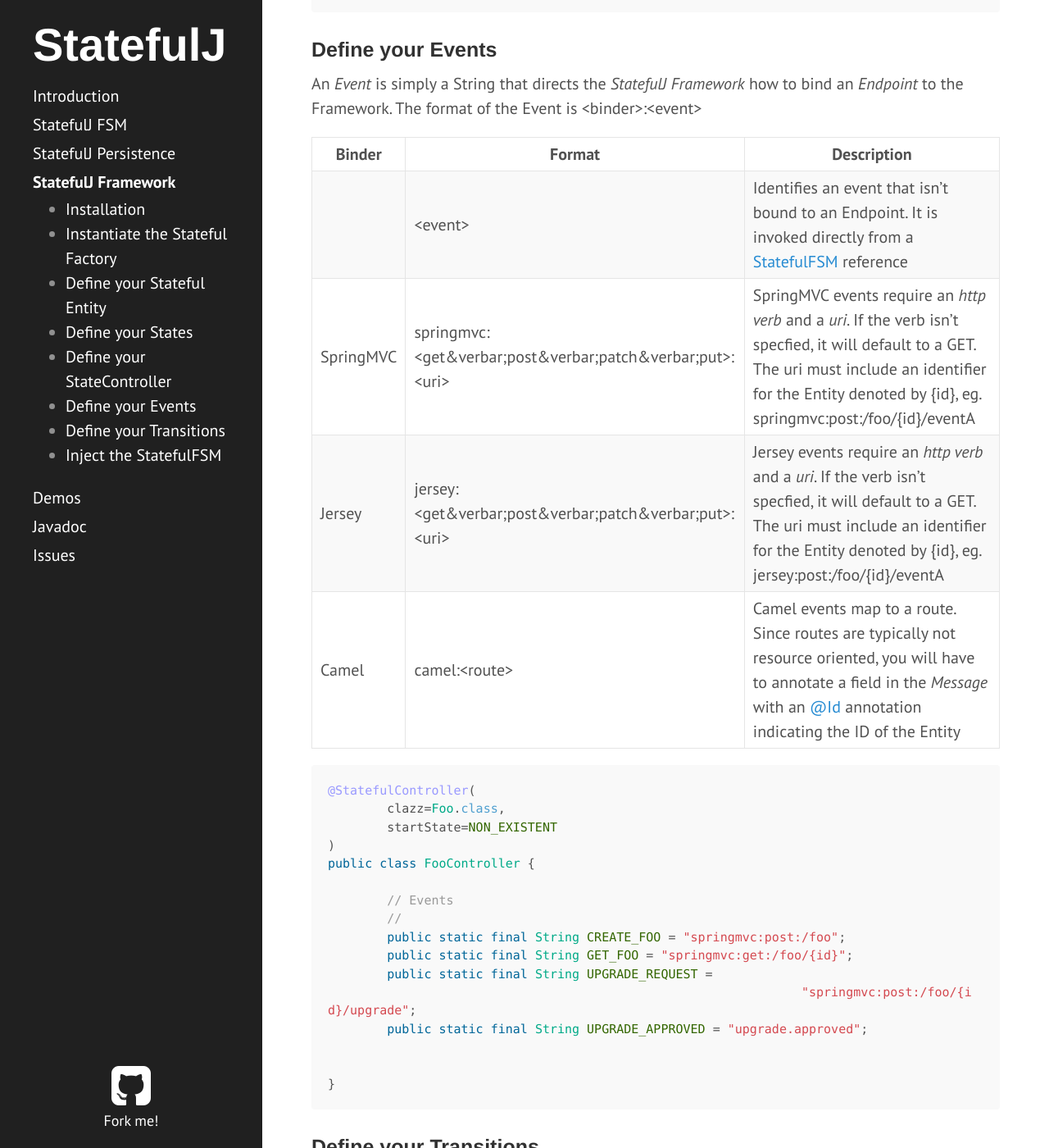
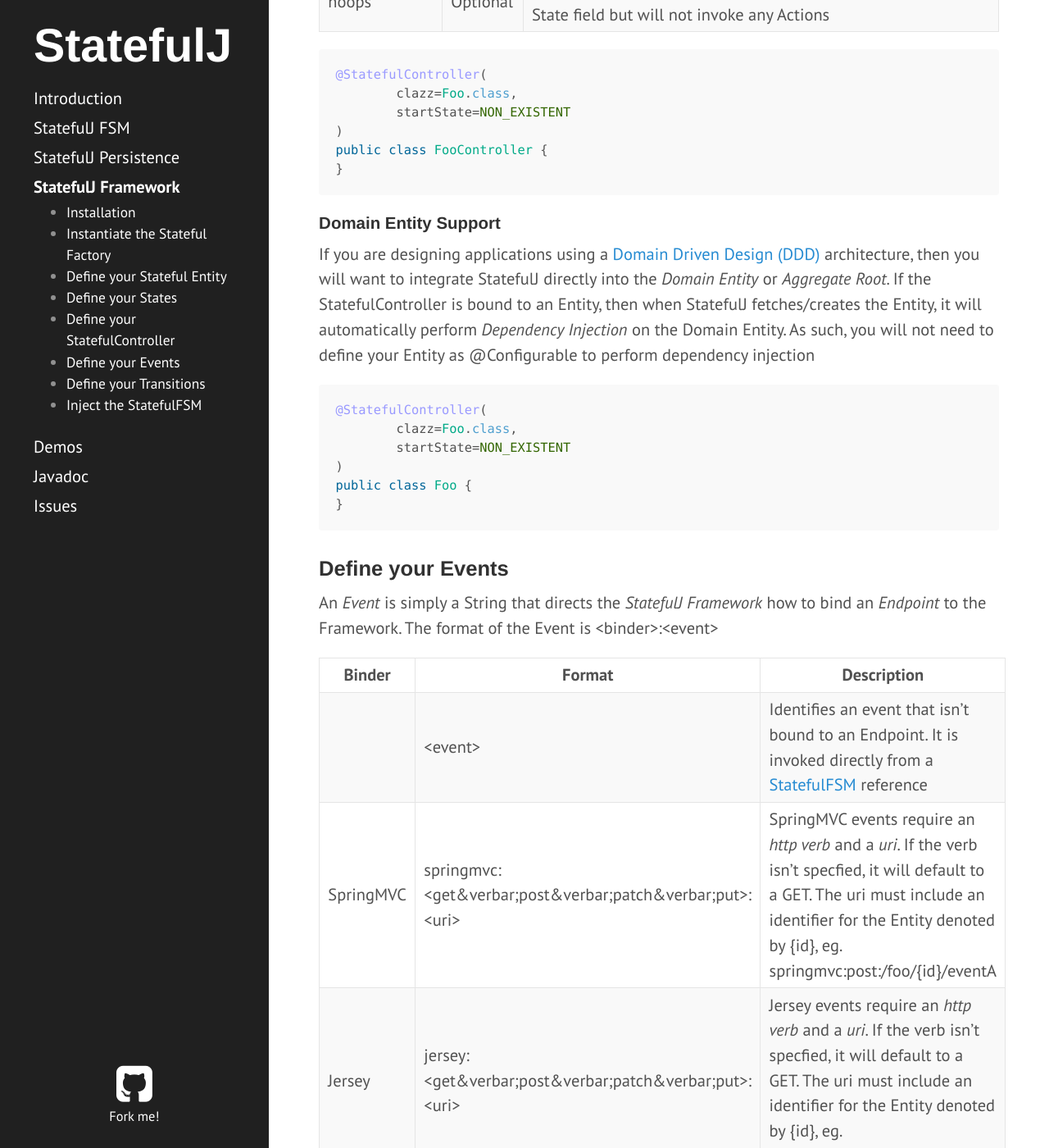
Before and after one commit to statefulj/statefulj, a Jekyll site: the page built from framework.md, in a window 1280 px wide and 1400 px high, scrolled down 6731 px. Shown: the whole window at 82% size. Built offline with Jekyll 4.4.1, drawn with Linux system fonts in a browser that asks for light colours; Markdown is read by kramdown in place of the engine named in the settings; some of the changed text lies outside the part shown.

Commit message:
Further documentation improvements

````diff
--- a/_config.yml
+++ b/_config.yml
@@ -12,12 +12,12 @@ relative_permalinks: true
 title:            StatefulJ
 tagline:          ''
 description:      'State Machines made easy'
-url:              http://hyde.getpoole.com
+url:              http://statefulj.org
 baseurl:          /
 
 author:
-  name:           'Mark Otto'
-  url:            https://twitter.com/mdo
+  name:           'Andrew Hall'
+  url:            https://twitter.com/developfwd
 
 paginate:         5
 
@@ -25,4 +25,4 @@ paginate:         5
 version:          0.9
 
 github:
-  repo:           https://github.com/poole/hyde
+  repo:           https://github.com/statefulj
--- a/_includes/sidebar.html
+++ b/_includes/sidebar.html
@@ -45,7 +45,7 @@
 		 	<li><a href="/framework#instantiate-stateful-factory">Instantiate the Stateful Factory</a></li>
 		 	<li><a href="/framework#define-your-stateful-entity">Define your Stateful Entity</a></li>
 			<li><a href="/framework#define-your-states">Define your States</a></li>
-			<li><a href="/framework#define-your-controller">Define your StateController</a></li>
+			<li><a href="/framework#define-your-controller">Define your StatefulController</a></li>
 			<li><a href="/framework#define-your-events">Define your Events</a></li>
 			<li><a href="/framework#define-your-transitions">Define your Transitions</a></li>
 			<li><a href="/framework#inject-stateful-fsm">Inject the StatefulFSM</a></li>
--- a/framework.md
+++ b/framework.md
@@ -244,6 +244,19 @@ public class FooController {
 }
 ```
 
+#### Domain Entity Support
+
+If you are designing applications using a [Domain Driven Design (DDD)](http://en.wikipedia.org/wiki/Domain-driven_design) architecture, then you will want to integrate StatefulJ directly into the *Domain Entity* or *Aggregate Root*.  If the StatefulController is bound to an Entity, then when StatefulJ fetches/creates the Entity, it will automatically perform *Dependency Injection* on the Domain Entity.  As such, you will not need to define your Entity as @Configurable to perform dependency injection
+
+```java
+@StatefulController(
+	clazz=Foo.class,
+	startState=NON_EXISTENT
+)
+public class Foo {
+}
+```
+
 ### <a name="define-your-events"></a> Define your Events
 
 An *Event* is simply a String that directs the *StatefulJ Framework* how to bind an *Endpoint* to the Framework.  The format of the Event is &lt;binder&gt;:&lt;event&gt;
@@ -268,7 +281,9 @@ public class FooController {
 	public static final String GET_FOO = "springmvc:get:/foo/{id}";
 	public static final String UPGRADE_REQUEST =
 								"springmvc:post:/foo/{id}/upgrade";
+								"springmvc:post:/foo/{id}/upgrade";
 	public static final String UPGRADE_APPROVED = "upgrade.approved";
+	public static final String SUBSCRIPTION_REVOKED = "camel:vm:subscription.revoked";
 
 
 }
@@ -286,14 +301,16 @@ In the *Stateful Framework*, a Transition is a method in the *Stateful Controlle
 | event		| &lt;event&gt;				 	| A String that defines the [Event](#define-your-events) |
 | to		| &lt;state&gt;&nbsp;or&nbsp;&ast;	| The "to" State. If left blank or the state is "&ast;", then there is no change from the current state |
 
-When a Transition is invoked, the *StatefulJ Framework* will invoke the associated method.  The first two parameters are always:
+When a Transition is invoked, the *StatefulJ Framework* will invoke the associated method.  If the StatefulController is a Controller, then the first two parameters of the method are always:
 
 1. Stateful Entity
 2. The Event
 
-When the Stateful Framework binds the Endpoint, it will read all the Annotations on the method and all the Parameters after the StatefulEntity and Event and propagate to the Endpoint.  So, can define your  Transition with the parameters and annotations would normally would for the Endpoint.
+When the Stateful Framework binds the Endpoint, it will read all the Annotations on the method and all the Parameters after the StatefulEntity and
+Event and propagate to the Endpoint.  So, can define your  Transition with the parameters and annotations would normally would for the Endpoint.
 
-**Note:** If your method returns a String, and that String is prefixed with **event:**, then the return value will be treated as Event and re-propagated.
+**Note:** If your method returns a String, and that String is prefixed with **event:** then
+the return value will be treated as Event and re-propagated.
 
 ```java
 @StatefulController(
@@ -325,6 +342,36 @@ public class FooController {
 }
 ```
 
+If the StatefulController is a Domain Entity, then the first parameter is:
+
+1. The Event
+
+
+```java
+@StatefulController(
+	clazz=Foo.class,
+	startState=NON_EXISTENT
+)
+public class Foo {
+
+	// Events
+	//
+	public static final String UPGRADE_APPROVED = "upgrade.approved";
+
+	@FSM
+	StatefulFSM<Foo> fsm;
+
+	public approveUpgrade() {
+		fsm.onEvent(UPGRADE_APPROVED);
+	}
+
+	@Transition(from=UPGRADE_PENDING, event=UPGRADE_APPROVED, to=UPGRADED)
+	private String doNotifyOfUpgrade(String event) {
+		FooObserver.notifyUpgrade(new UpgradeEvent(this));
+	}
+}
+```
+
 ### <a name="inject-stateful-fsm"></a> Inject the StatefulFSM
 
 The *StatefulJ Framework* provides the ability to route *Events* directly to the *FSM*.  This is done by invoking the **onEvent** method of the associated *StatefulFSM* class.  To obtain a reference to the StatefulFSM, you annotate a reference with the [@FSM](/public/javadoc/org/statefulj/framework/core/annotations/FSM.html) annotation.  The StatefulJ Framewok will automatically inject the StatefulFSM based off the declared Generic Type.  If there is more than one [StatefulController](#define-your-controller) that qualifies, then you can provide the bean Id of the specific StatefulContoller.
--- a/public/css/hyde.css
+++ b/public/css/hyde.css
@@ -44,7 +44,7 @@ h1, h2, h3, h4 {
 
 @media ( min-width : 58em) {
 	html {
-		font-size: 20px;
+		font-size: 1.28rem;
 	}
 }
 
@@ -110,6 +110,7 @@ a.sidebar-nav-item:hover,a.sidebar-nav-item:focus {
 @media ( min-width : 48em) {
 	.subnav {
 		display : block;
+		font-size: 0.85rem;
 	}
 }
 /* Sticky sidebar
@@ -301,10 +302,10 @@ a.sidebar-nav-item:hover,a.sidebar-nav-item:focus {
 	}
 
 	.fork-me div i {
-		font-size: 2.8rem;
+		font-size: 2.5rem;
 	}
 
 	.fork-me div p {
-		font-size: .9rem;
+		font-size: .8rem;
 	}
 }
````
